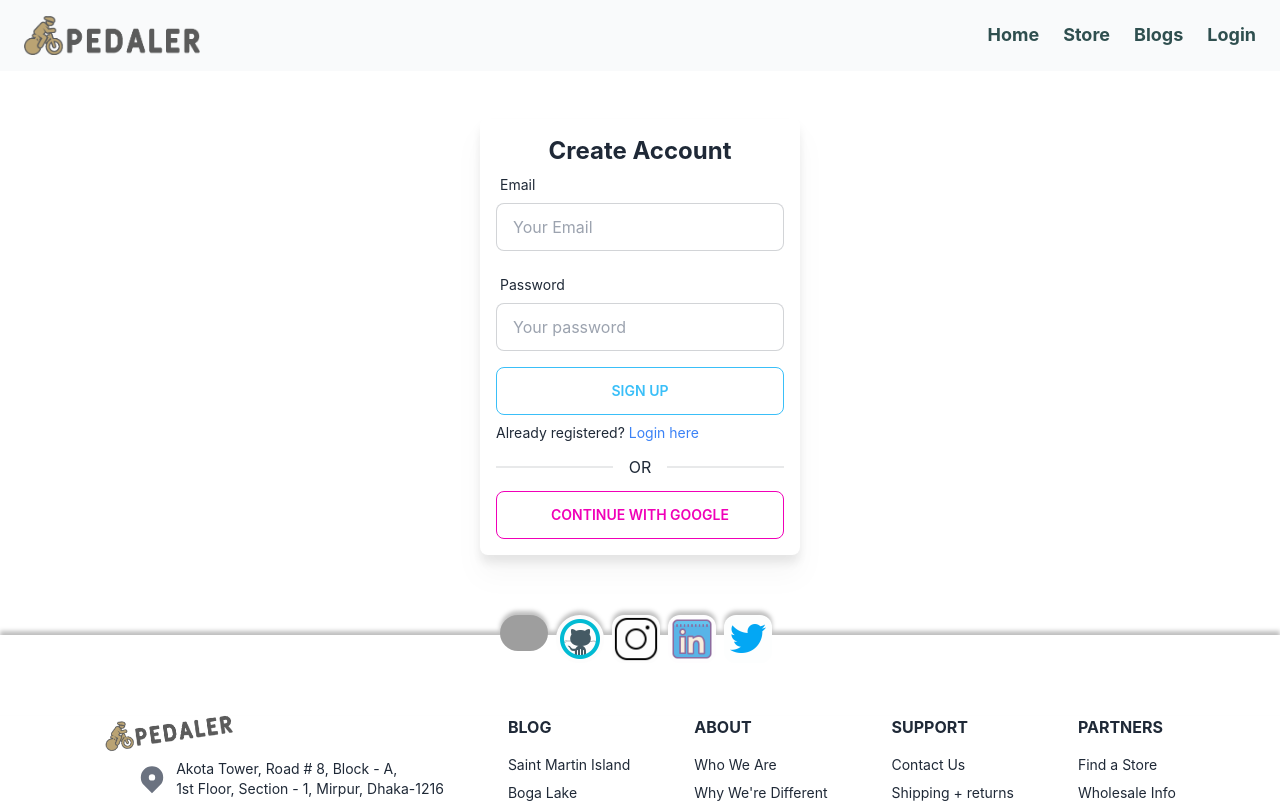
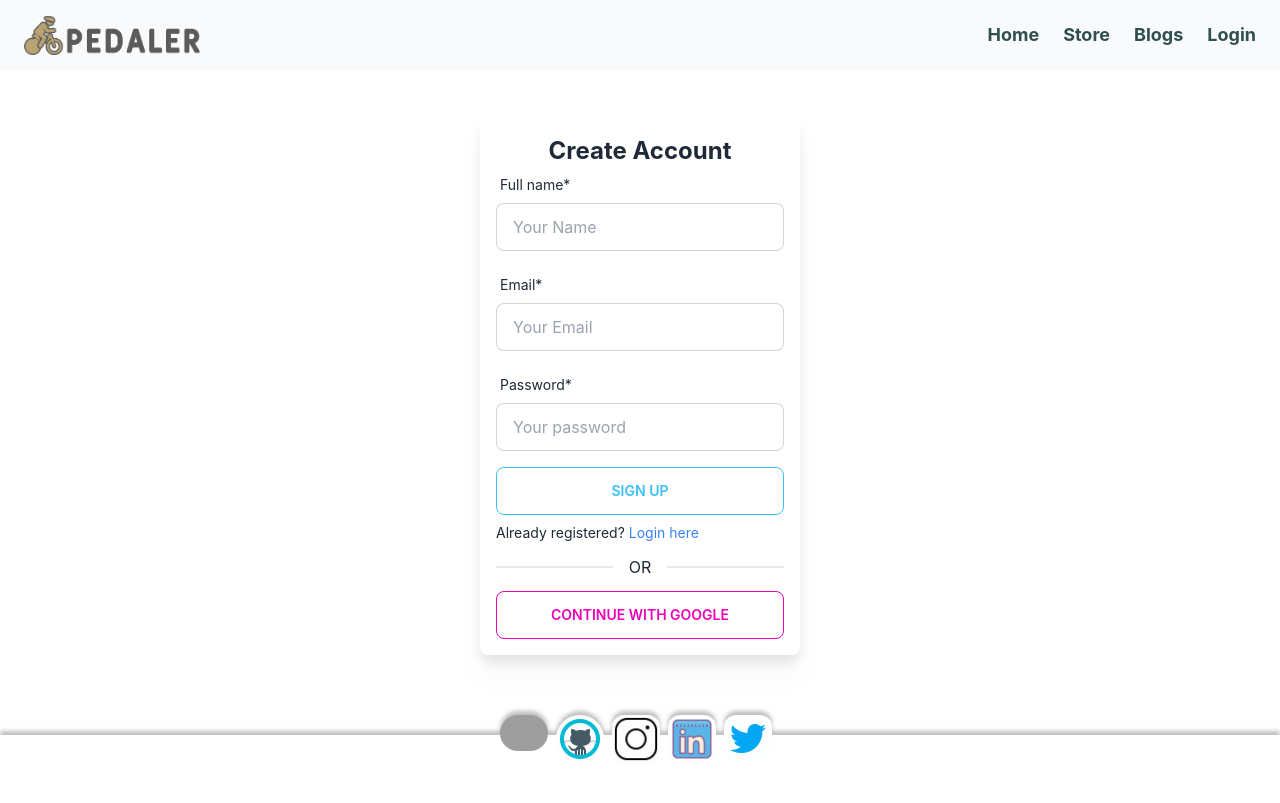
Before and after one commit to Nazmul19285/Manufacturer-website-Client-side, a React (Create React App) app: page /register in a window 1280 px wide. Shown: the top 803 px of the page. Built offline with nearby package versions, Linux system fonts and the light colour scheme; no server answers; grey boxes are pictures that could not be loaded.

Commit message:
registration doen

```diff
--- a/src/pages/login/Login.js
+++ b/src/pages/login/Login.js
@@ -44,8 +44,8 @@ const Login = () => {
                     <form onSubmit={handleSubmit(onSubmit)}>
                         {/* Email field */}
                         <div className="form-control w-full max-w-xs">
-                            <label className="label label-text">Email</label>
-                            <input type="text" placeholder="Your Email" className="input input-bordered w-full max-w-xs"
+                            <label className="label label-text">Email*</label>
+                            <input type="email" placeholder="Your Email" className="input input-bordered w-full max-w-xs"
                                 {...register("email", {
                                     required: {
                                         value: true,
@@ -64,7 +64,7 @@ const Login = () => {
 
                         {/* Password field */}
                         <div className="form-control w-full max-w-xs">
-                            <label className="label label-text">Password</label>
+                            <label className="label label-text">Password*</label>
                             <input type="password" placeholder="Your password" className="input input-bordered w-full max-w-xs"
                                 {...register("password", {
                                     required: {
--- a/src/pages/login/Register.js
+++ b/src/pages/login/Register.js
@@ -1,5 +1,5 @@
 import React from 'react';
-import { useCreateUserWithEmailAndPassword, useSignInWithGoogle } from 'react-firebase-hooks/auth';
+import { useCreateUserWithEmailAndPassword, useSignInWithGoogle, useUpdateProfile } from 'react-firebase-hooks/auth';
 import { useForm } from 'react-hook-form';
 import { Link, useLocation, useNavigate } from 'react-router-dom';
 import auth from '../../firebase.init';
@@ -8,30 +8,32 @@ const Register = () => {
     const { register, formState: { errors }, handleSubmit } = useForm();
     const [createUserWithEmailAndPassword, user, loading, error] = useCreateUserWithEmailAndPassword(auth);
     const [signInWithGoogle, googleUser, googleLoading, googleError] = useSignInWithGoogle(auth);
+    const [updateProfile, updating, updateError] = useUpdateProfile(auth);
     const navigate = useNavigate();
     const location = useLocation();
     let from = location.state?.from?.pathname || '/';
     let loginError;
     let load;
 
-    if (googleError || error) {
-        loginError = <p className='text-red-500 text-sm'>{googleError?.message || error?.message}</p>
+    if (googleError || error || updateError) {
+        loginError = <p className='text-red-500 text-sm'>{googleError?.message || error?.message || updateError?.message}</p>
     }
-    if (googleLoading || loading) {
+    if (googleLoading || loading || updating) {
         load = <div className="text-center">
-        <svg role="status" className="inline w-8 h-8 mr-2 text-gray-200 animate-spin dark:text-gray-600 fill-blue-600" viewBox="0 0 100 101" fill="none" xmlns="http://www.w3.org/2000/svg">
-            <path d="M100 50.5908C100 78.2051 77.6142 100.591 50 100.591C22.3858 100.591 0 78.2051 0 50.5908C0 22.9766 22.3858 0.59082 50 0.59082C77.6142 0.59082 100 22.9766 100 50.5908ZM9.08144 50.5908C9.08144 73.1895 27.4013 91.5094 50 91.5094C72.5987 91.5094 90.9186 73.1895 90.9186 50.5908C90.9186 27.9921 72.5987 9.67226 50 9.67226C27.4013 9.67226 9.08144 27.9921 9.08144 50.5908Z" fill="currentColor"/>
-            <path d="M93.9676 39.0409C96.393 38.4038 97.8624 35.9116 97.0079 33.5539C95.2932 28.8227 92.871 24.3692 89.8167 20.348C85.8452 15.1192 80.8826 10.7238 75.2124 7.41289C69.5422 4.10194 63.2754 1.94025 56.7698 1.05124C51.7666 0.367541 46.6976 0.446843 41.7345 1.27873C39.2613 1.69328 37.813 4.19778 38.4501 6.62326C39.0873 9.04874 41.5694 10.4717 44.0505 10.1071C47.8511 9.54855 51.7191 9.52689 55.5402 10.0491C60.8642 10.7766 65.9928 12.5457 70.6331 15.2552C75.2735 17.9648 79.3347 21.5619 82.5849 25.841C84.9175 28.9121 86.7997 32.2913 88.1811 35.8758C89.083 38.2158 91.5421 39.6781 93.9676 39.0409Z" fill="currentFill"/>
-        </svg>
-    </div>;
+            <svg role="status" className="inline w-8 h-8 mr-2 text-gray-200 animate-spin dark:text-gray-600 fill-blue-600" viewBox="0 0 100 101" fill="none" xmlns="http://www.w3.org/2000/svg">
+                <path d="M100 50.5908C100 78.2051 77.6142 100.591 50 100.591C22.3858 100.591 0 78.2051 0 50.5908C0 22.9766 22.3858 0.59082 50 0.59082C77.6142 0.59082 100 22.9766 100 50.5908ZM9.08144 50.5908C9.08144 73.1895 27.4013 91.5094 50 91.5094C72.5987 91.5094 90.9186 73.1895 90.9186 50.5908C90.9186 27.9921 72.5987 9.67226 50 9.67226C27.4013 9.67226 9.08144 27.9921 9.08144 50.5908Z" fill="currentColor" />
+                <path d="M93.9676 39.0409C96.393 38.4038 97.8624 35.9116 97.0079 33.5539C95.2932 28.8227 92.871 24.3692 89.8167 20.348C85.8452 15.1192 80.8826 10.7238 75.2124 7.41289C69.5422 4.10194 63.2754 1.94025 56.7698 1.05124C51.7666 0.367541 46.6976 0.446843 41.7345 1.27873C39.2613 1.69328 37.813 4.19778 38.4501 6.62326C39.0873 9.04874 41.5694 10.4717 44.0505 10.1071C47.8511 9.54855 51.7191 9.52689 55.5402 10.0491C60.8642 10.7766 65.9928 12.5457 70.6331 15.2552C75.2735 17.9648 79.3347 21.5619 82.5849 25.841C84.9175 28.9121 86.7997 32.2913 88.1811 35.8758C89.083 38.2158 91.5421 39.6781 93.9676 39.0409Z" fill="currentFill" />
+            </svg>
+        </div>;
     }
     if (googleUser || user) {
         navigate(from, { replace: true });
     }
 
-    const onSubmit = data => {
+    const onSubmit = async data => {
         console.log(data);
-        createUserWithEmailAndPassword(data.email, data.password);
+        await createUserWithEmailAndPassword(data.email, data.password);
+        await updateProfile({ displayName: data.name });
     };
     return (
         <div>
@@ -42,10 +44,25 @@ const Register = () => {
                 <div className='w-80 bg-white drop-shadow-xl p-4 rounded-lg'>
                     <h1 className='text-center text-2xl font-bold'>Create Account</h1>
                     <form onSubmit={handleSubmit(onSubmit)}>
+                        {/* User name field */}
+                        <div className="form-control w-full max-w-xs">
+                            <label className="label label-text">Full name*</label>
+                            <input type="text" placeholder="Your Name" className="input input-bordered w-full max-w-xs"
+                                {...register("name", {
+                                    required: {
+                                        value: true,
+                                        message: 'Name is Required'
+                                    }
+                                })} />
+                            <label className="label">
+                                {errors.name?.type === 'required' && <span className="label-text-alt">{errors.name.message}</span>}
+                            </label>
+                        </div>
+
                         {/* Email field */}
                         <div className="form-control w-full max-w-xs">
-                            <label className="label label-text">Email</label>
-                            <input type="text" placeholder="Your Email" className="input input-bordered w-full max-w-xs"
+                            <label className="label label-text">Email*</label>
+                            <input type="email" placeholder="Your Email" className="input input-bordered w-full max-w-xs"
                                 {...register("email", {
                                     required: {
                                         value: true,
@@ -64,7 +81,7 @@ const Register = () => {
 
                         {/* Password field */}
                         <div className="form-control w-full max-w-xs">
-                            <label className="label label-text">Password</label>
+                            <label className="label label-text">Password*</label>
                             <input type="password" placeholder="Your password" className="input input-bordered w-full max-w-xs"
                                 {...register("password", {
                                     required: {
```
